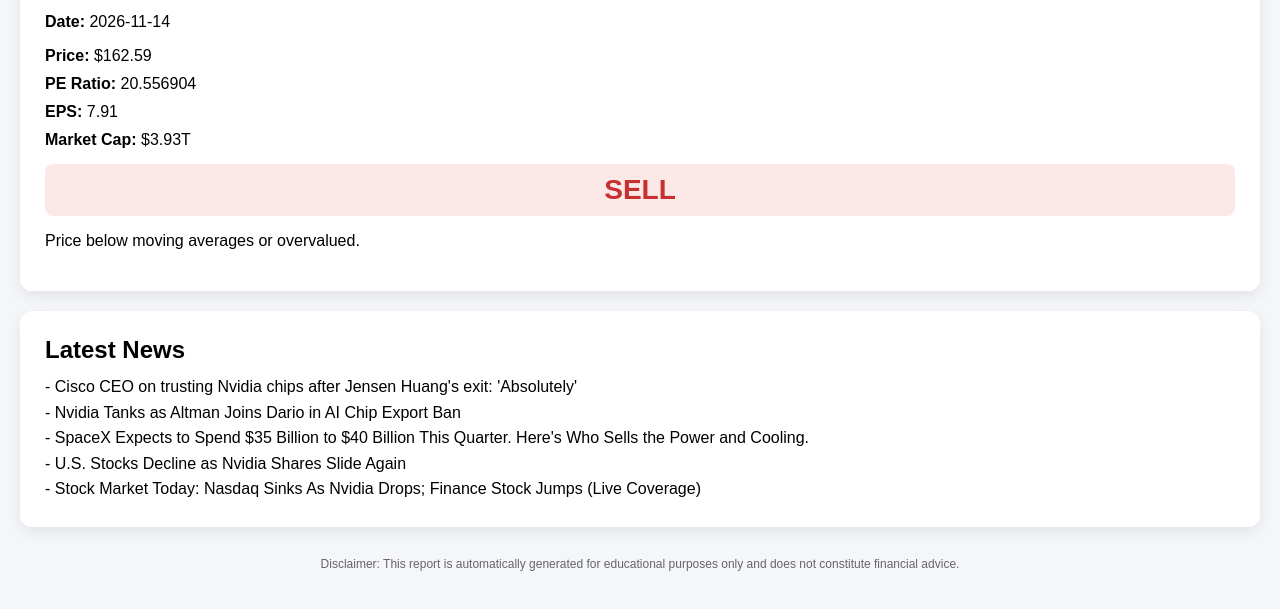
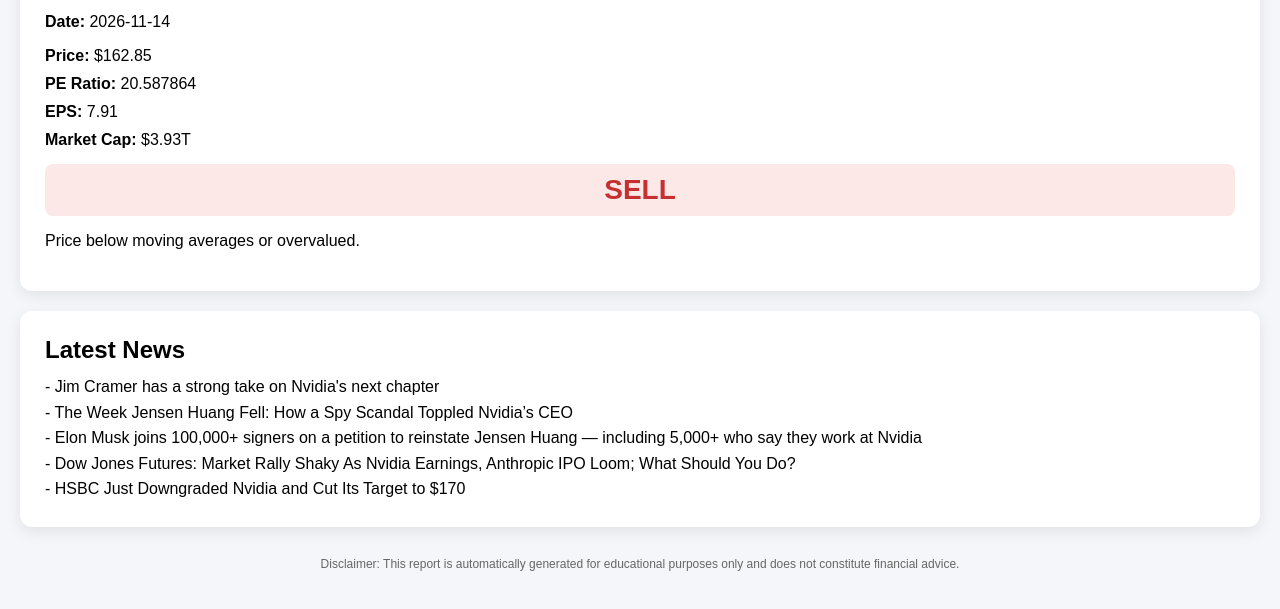
Before and after one commit to peggytao/nvda-daily-report, a plain HTML site: page index.html in a window 1280 px wide. Shown: the part 85-694 px from the top of the page. Drawn offline with Linux system fonts and the light colour scheme.

Commit message:
Daily NVDA update

```diff
--- a/index.html
+++ b/index.html
@@ -23,9 +23,9 @@ h1, h2 { margin:0 0 10px 0; }
 
 <div class="card">
 <h1>NVDA Daily Stock Report</h1>
-<p><strong>Date:</strong> <span id="report-date">2026-11-13</span></p>
-<div class="metric"><strong>Price:</strong> $162.59</div>
-<div class="metric"><strong>PE Ratio:</strong> 20.556904</div>
+<p><strong>Date:</strong> <span id="report-date">2026-11-14</span></p>
+<div class="metric"><strong>Price:</strong> $162.85</div>
+<div class="metric"><strong>PE Ratio:</strong> 20.587864</div>
 <div class="metric"><strong>EPS:</strong> 7.91</div>
 <div class="metric"><strong>Market Cap:</strong> $3.93T</div>
 <div class="recommendation sell">SELL</div>
@@ -34,11 +34,11 @@ h1, h2 { margin:0 0 10px 0; }
 
 <div class="card">
 <h2>Latest News</h2>
-<div class="analysis-text">- Cisco CEO on trusting Nvidia chips after Jensen Huang's exit: 'Absolutely'
-- Nvidia Tanks as Altman Joins Dario in AI Chip Export Ban
-- SpaceX Expects to Spend $35 Billion to $40 Billion This Quarter. Here's Who Sells the Power and Cooling.
-- U.S. Stocks Decline as Nvidia Shares Slide Again
-- Stock Market Today: Nasdaq Sinks As Nvidia Drops; Finance Stock Jumps (Live Coverage)</div>
+<div class="analysis-text">- Jim Cramer has a strong take on Nvidia's next chapter
+- The Week Jensen Huang Fell: How a Spy Scandal Toppled Nvidia’s CEO
+- Elon Musk joins 100,000+ signers on a petition to reinstate Jensen Huang — including 5,000+ who say they work at Nvidia
+- Dow Jones Futures: Market Rally Shaky As Nvidia Earnings, Anthropic IPO Loom; What Should You Do?
+- HSBC Just Downgraded Nvidia and Cut Its Target to $170</div>
 </div>
 
 <div class="footer">
```
Also changed, not shown: report/index.html (+8 -8 lines).
